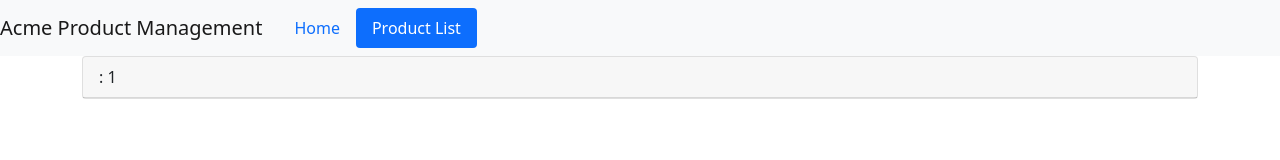
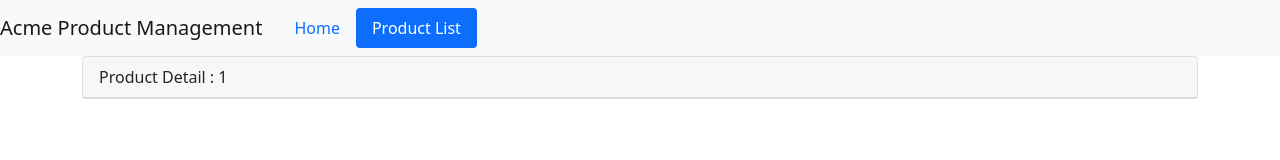
Before and after one commit to timothyAgevi/app-new, an Angular app: page /products/1 in a window 1280 px wide. Shown: the top 160 px of the page. Built offline with nearby package versions, Linux system fonts and the light colour scheme.

Commit message:
concatenate id to pagetitle

```diff
--- a/src/app/products/product-detail.component.ts
+++ b/src/app/products/product-detail.component.ts
@@ -12,7 +12,7 @@ export class ProductDetailComponent implements OnInit {
 
   ngOnInit(): void {
     const id=Number(this.route.snapshot.paramMap.get('id'));
-    this.pageTitle=` : ${id}`
+    this.pageTitle +=` : ${id}`
   }
 
 }
```
